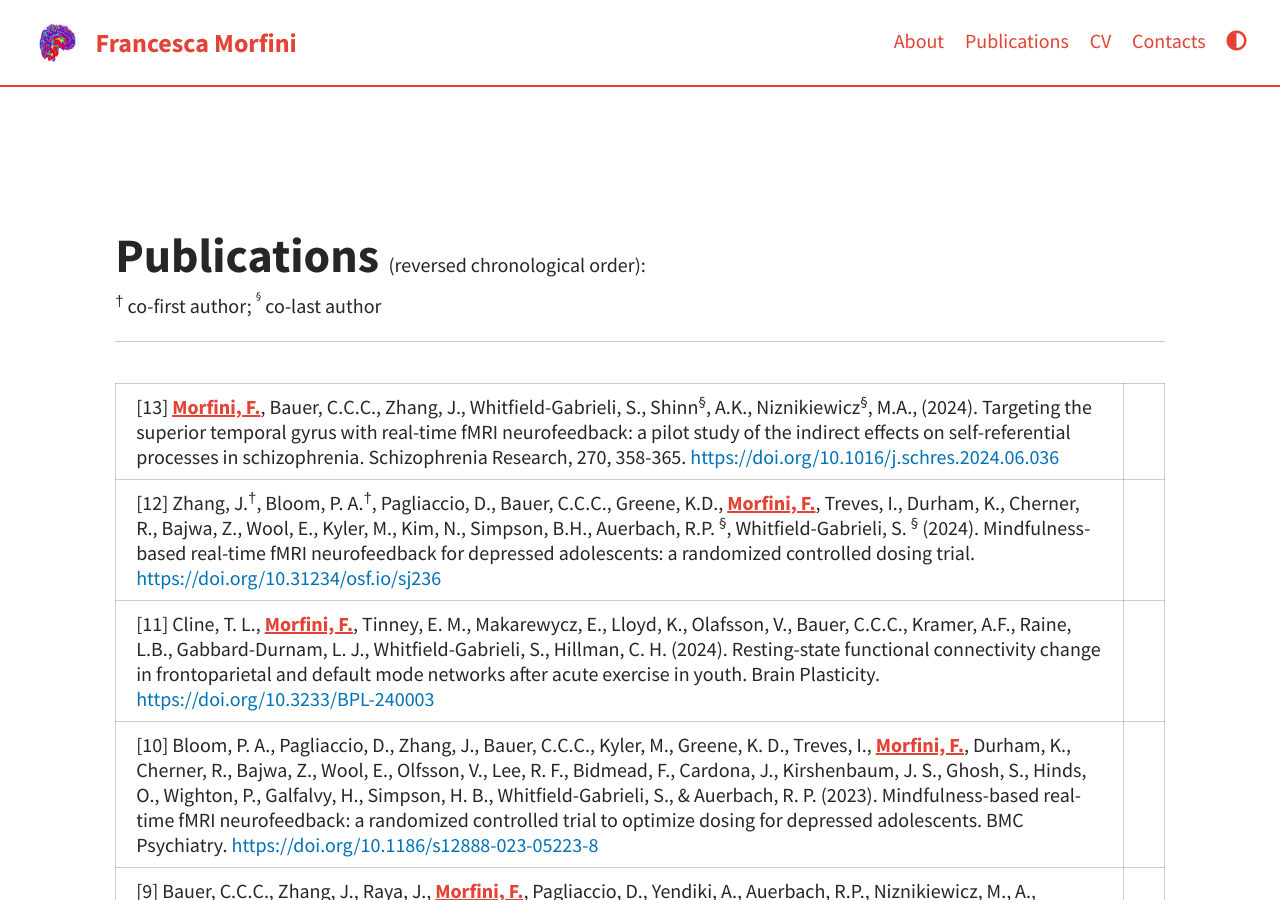
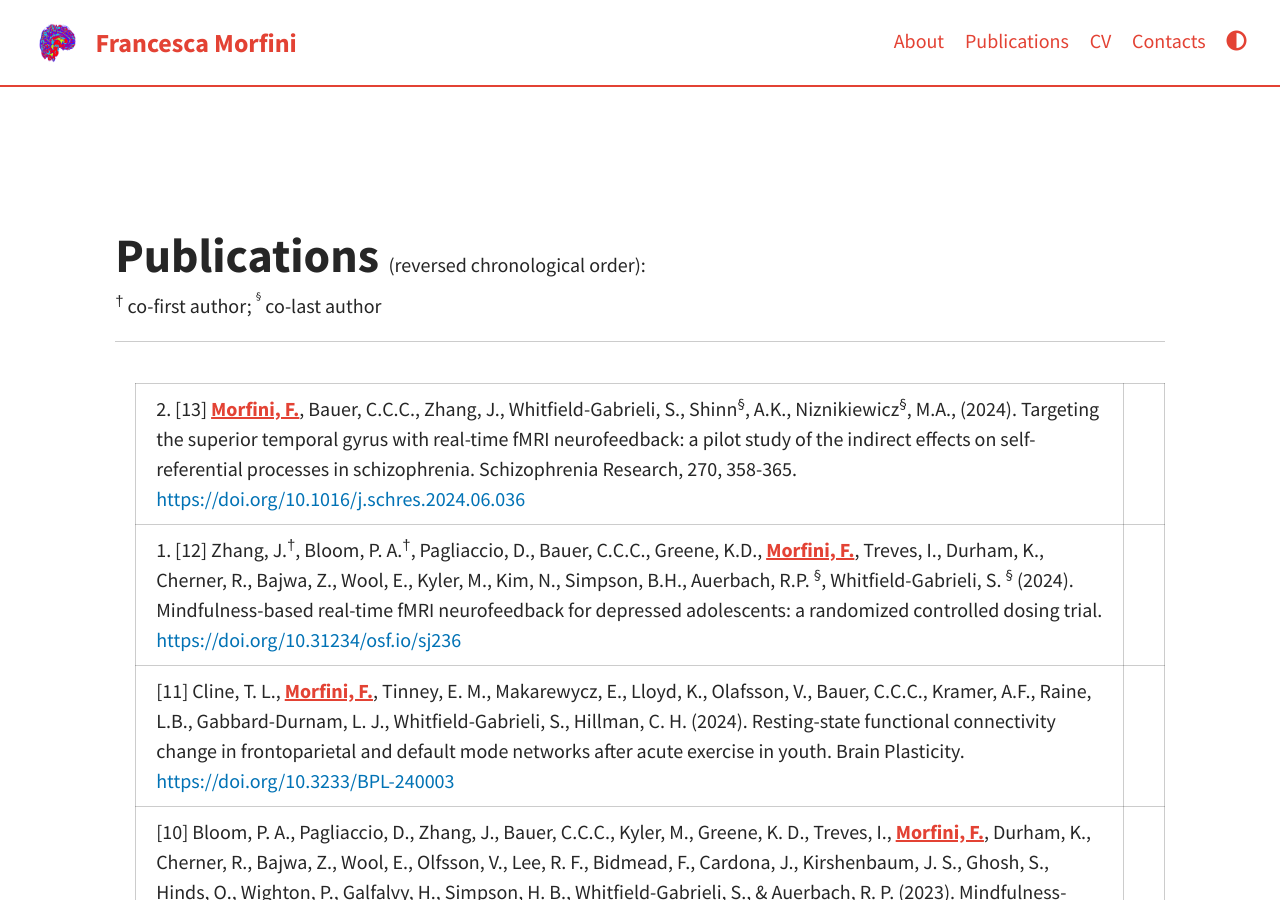
Before and after one commit to fmorfini/fmorfini.github.io, a Jekyll site: the page built from pages/publications.md, in a window 1280 px wide and 900 px high. Built offline with Jekyll 4.4.1, drawn with Linux system fonts in a browser that asks for light colours; a script that is not in the unit is left out; comment, search, counter and statistics services are not loaded.

Commit message:
Update publications.md
table aestetics

```diff
--- a/pages/publications.md
+++ b/pages/publications.md
@@ -40,18 +40,19 @@ sample code to add one publication
 ---
 
 <div id="anim">
-	<table cellpadding="20" border="0px solid black">
+<ol reversed>
+	<table cellpadding="0" border="0px solid white">
 	<p></p>
 
 		<tr>
-		<td>	[13] <fm>Morfini, F.</fm>, Bauer, C.C.C., Zhang, J., Whitfield-Gabrieli, S., Shinn<sup>§</sup>, A.K., Niznikiewicz<sup>§</sup>, M.A., (2024). Targeting the superior temporal gyrus with real-time fMRI neurofeedback: a pilot study of the indirect effects on self-referential processes in schizophrenia. Schizophrenia Research, 270, 358-365.
+		<td>	<li>[13] <fm>Morfini, F.</fm>, Bauer, C.C.C., Zhang, J., Whitfield-Gabrieli, S., Shinn<sup>§</sup>, A.K., Niznikiewicz<sup>§</sup>, M.A., (2024). Targeting the superior temporal gyrus with real-time fMRI neurofeedback: a pilot study of the indirect effects on self-referential processes in schizophrenia. Schizophrenia Research, 270, 358-365. </li>
 		<a href="https://doi.org/10.1016/j.schres.2024.06.036">https://doi.org/10.1016/j.schres.2024.06.036</a>		</td>
 		<td>	<div data-pmid="38968807" class='altmetric-embed' data-badge-type='donut' data-hide-less-than="0" data-hide-no-mentions="true" data-badge-popover="right" ></div>	</td>
 		</tr>
 
 
 		<tr>
-		<td>	[12] Zhang, J.<sup>†</sup>, Bloom, P. A.<sup>†</sup>, Pagliaccio, D., Bauer, C.C.C., Greene, K.D., <fm>Morfini, F.</fm>, Treves, I., Durham, K., Cherner, R., Bajwa, Z., Wool, E., Kyler, M., Kim, N., Simpson, B.H., Auerbach, R.P. <sup>§</sup>, Whitfield-Gabrieli, S. <sup>§</sup> (2024). Mindfulness-based real-time fMRI neurofeedback for depressed adolescents: a randomized controlled dosing trial.
+		<td>	<li>[12] Zhang, J.<sup>†</sup>, Bloom, P. A.<sup>†</sup>, Pagliaccio, D., Bauer, C.C.C., Greene, K.D., <fm>Morfini, F.</fm>, Treves, I., Durham, K., Cherner, R., Bajwa, Z., Wool, E., Kyler, M., Kim, N., Simpson, B.H., Auerbach, R.P. <sup>§</sup>, Whitfield-Gabrieli, S. <sup>§</sup> (2024). Mindfulness-based real-time fMRI neurofeedback for depressed adolescents: a randomized controlled dosing trial. </li>
 		<a href="https://doi.org/10.31234/osf.io/sj236">https://doi.org/10.31234/osf.io/sj236</a>		</td>
 		<td>	<div data-doi="https://doi.org/10.31234/osf.io/sj236" class='altmetric-embed' data-badge-type='donut' data-hide-less-than="0" data-hide-no-mentions="true" data-badge-popover="right" ></div>	</td>
 		</tr>
@@ -125,4 +126,6 @@ sample code to add one publication
 		</tr>
 
 	</table>
+
+</ol>
 </div>
```
